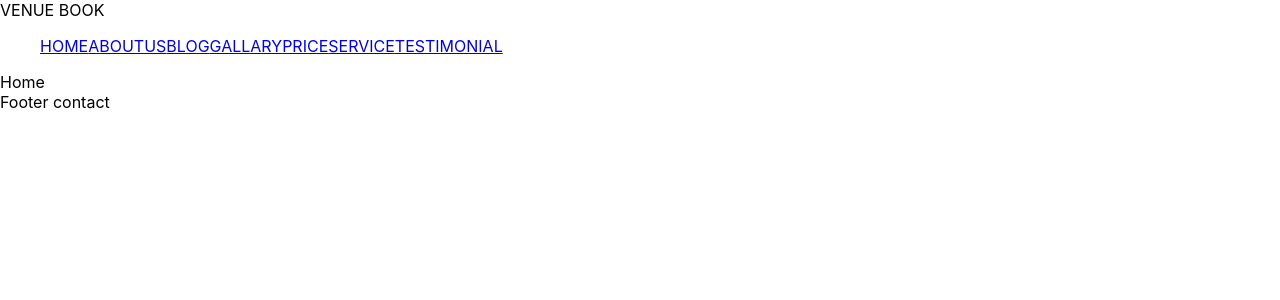
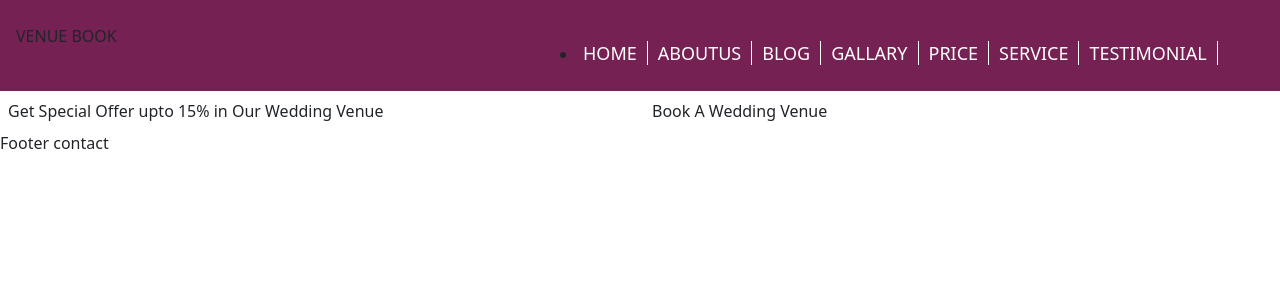
Before and after one commit to kavitaui/new-portfolio, a React (Create React App) app: page /home in a window 1280 px wide. Shown: the top 300 px of the page. Built offline with nearby package versions, Linux system fonts and the light colour scheme.

Commit message:
create new project

```diff
--- a/src/App.css
+++ b/src/App.css
@@ -36,3 +36,6 @@
     transform: rotate(360deg);
   }
 }
+.head-wrapper{
+  background-color:#752154;
+}
--- a/src/Componants/HeaderFolder/Home.js
+++ b/src/Componants/HeaderFolder/Home.js
@@ -1,6 +1,15 @@
 import React from "react";
 export default function Home (){
     return(
-        <div>Home</div>
+        <div className="col-12 px-2 py-2">
+            <div className="row">
+            <div className="= col-6">Get Special Offer upto 15% in Our Wedding Venue</div>
+                <div className="col-6"><span className="form">Book
+                A Wedding Venue</span>
+
+                  </div>
+                   </div> </div>
+
+
     )
 }
--- a/src/Componants/SharedComponants/Header.js
+++ b/src/Componants/SharedComponants/Header.js
@@ -4,21 +4,21 @@ import { Link } from "react-router-dom";
 export default function Header() {
     return (
         <div className = "head-wrapper">
-            <div className = "col-12 px-2 py-2">
-                <div className = "row px-2 py-2">
-                    <div className="col-5 px-2 py-2 ">
+            <div className = "col-12 px-3 py-2">
+                <div className = "row  py-2">
+                    <div className="col-5  py-2  ">
 
-                        VENUE BOOK
+                     <span >VENUE BOOK</span>
                 </div>
-                 <div className="col-7 px-2 py-2">
-                        <ul><Link to="/home">HOME</Link>
+                 <div className="col-7  py-2 ">
+                    <div className="head-wrapper "> <ul><li> <Link to="/home">HOME</Link>
                    <Link to="/about-us">ABOUTUS</Link>
                     <Link to="/blog">BLOG</Link>
                         <Link to="/gallary">GALLARY</Link>
                    <Link to="/price">PRICE</Link>
                          <Link to="/service">SERVICE</Link>
                      <Link to="/testimonial">TESTIMONIAL</Link>
-                    </ul>
+                </li> </ul>   </div>
                    </div>
                     </div>
                 </div>
--- a/src/index.css
+++ b/src/index.css
@@ -11,3 +11,18 @@ code {
   font-family: source-code-pro, Menlo, Monaco, Consolas, 'Courier New',
     monospace;
 }
+.head-wrapper{
+  background-color:#752154;
+}
+.head-wrapper li{
+  float:left;
+
+}
+.head-wrapper li a{
+  text-decoration: none;
+  margin: 5px;
+  font-size: 18px;
+  border-right: 1px solid white;
+  padding-right: 10px;
+  color:white;
+}
--- a/src/index.js
+++ b/src/index.js
@@ -2,6 +2,7 @@ import React from 'react';
 import {createRoot} from 'react-dom/client';
 import './index.css';
 import App from './App';
+import 'bootstrap/dist/css/bootstrap.min.css';
 
 import {BrowserRouter, Route, Routes}from "react-router-dom";
 import AboutUs from "./Componants/HeaderFolder/AboutUs";
```
Lines whose indentation alone changed are shown as unchanged.
